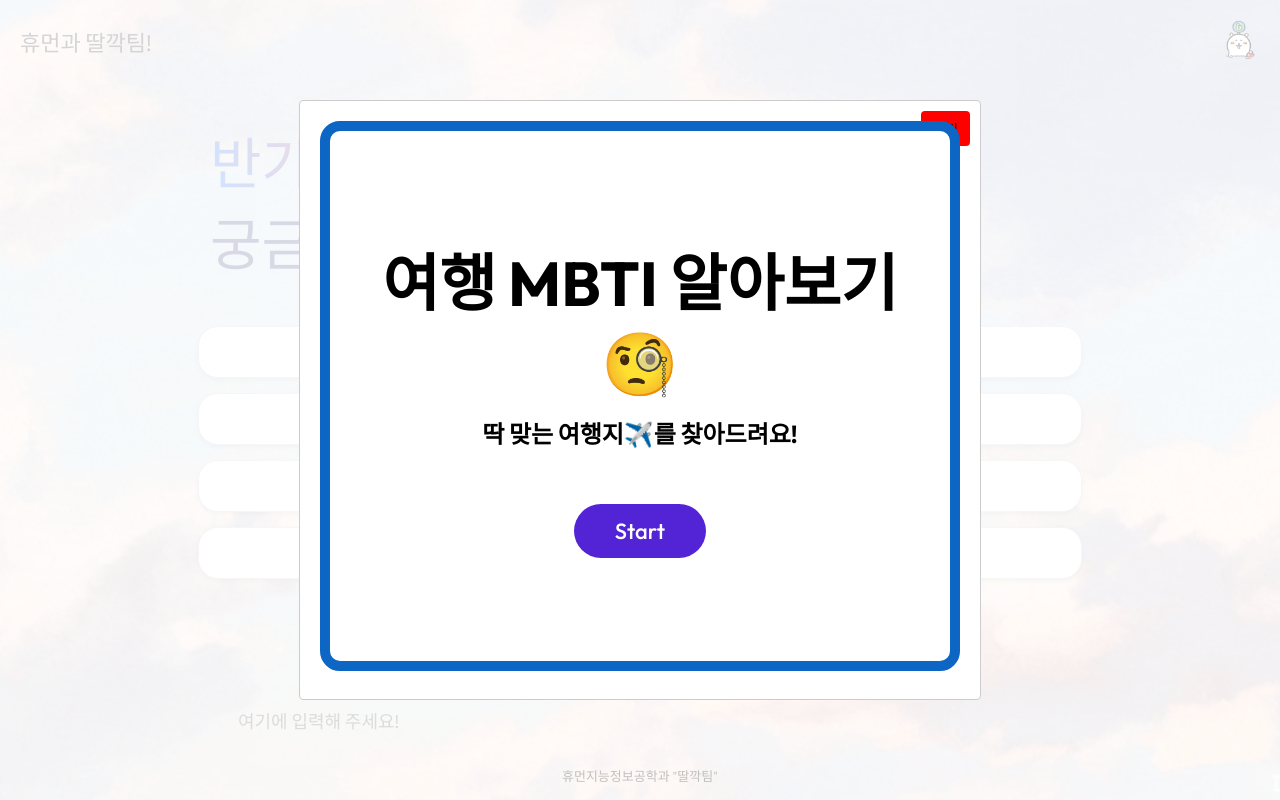
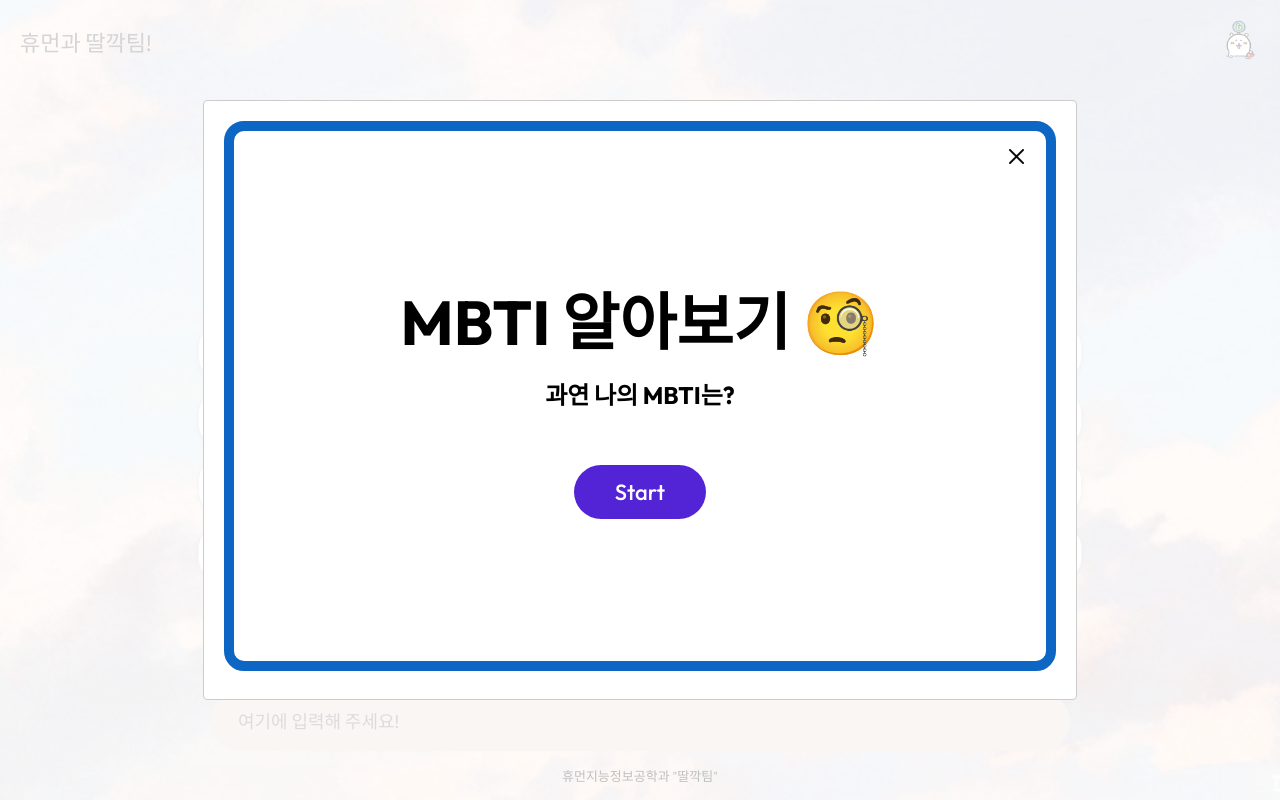
Before and after one commit to KimMinGyu-ay/chat-mbti, a React (Create React App) app: page / in a window 1280 px wide. Both pictures are taken after a click on the button "MBTI를 모른다면 저희가 찾아드릴께요✈️". Built offline with nearby package versions, Linux system fonts and the light colour scheme.

Commit message:
mbti 모달 닫기 버튼 구현 및 아이콘 추가, 폰트 사이즈 변경 로직 추가,

```diff
--- a/src/assets/assets.js
+++ b/src/assets/assets.js
@@ -12,6 +12,7 @@ import youtube_icon from "./youtube_icon.png";
 import message_icon from "./message_icon.png";
 import code_icon from "./code_icon.png";
 import send_icon from "./send_icon.png";
+import close_icon from "./close_icon.png";
 import gemini_icon from "./gemini_icon.png";
 import background_icon from "./background.gif";
 import background2_icon from "./background2.gif";
@@ -34,4 +35,5 @@ export const assets = {
   gemini_icon,
   background_icon,
   background2_icon,
+  close_icon,
 };
--- a/src/assets/css/layout.css
+++ b/src/assets/css/layout.css
@@ -65,12 +65,11 @@
   width: 1191px;
 }
 .content {
-  position: relative;
   display: flex;
   flex-direction: column;
   align-items: center;
   justify-content: center;
-  width: 640px;
+  width: 832px;
   height: 550px;
   padding: 40px;
   background-color: #fff;
@@ -81,7 +80,7 @@
 .content__number {
   display: inline-block;
   margin-bottom: 10px;
-  font-size: 60px;
+  font-size: 40px;
   font-weight: 600;
   color: #5324d6;
 }
--- a/src/components/Main/Main.css
+++ b/src/components/Main/Main.css
@@ -94,7 +94,7 @@
   align-items: center;
   justify-content: space-between;
   gap: 20px;
-  background-color: #f0f4f900;
+  background-color: #ecd9d2;
   padding: 10px 20px;
   border-radius: 50px;
 }
@@ -121,9 +121,9 @@
 
 .close-button {
   position: absolute;
-  top: 10px;
-  right: 10px;
-  background-color: red;
+  top: 40px;
+  right: 40px;
+  background-color: white;
   border: none;
   border-radius: 4px;
   padding: 8px 12px;
@@ -153,7 +153,6 @@
 .result::-webkit-scrollbar-thumb {
   background-color: #ff8800; /* 스크롤 바의 색상 */
 }
-
 
 .result-title {
   margin: 40px 0px;
--- a/src/components/Main/Main.js
+++ b/src/components/Main/Main.js
@@ -5,8 +5,8 @@ import "./Main.css";
 import { assets } from "../../assets/assets";
 import { Context } from "../../context/Context";
 
-import Card from "./Card"
-import Chat from "../Chat/Chat"
+import Card from "./Card";
+import Chat from "../Chat/Chat";
 import Survey from "../Survey/Survey";
 import InputMessage from "./InputMessage";
 
@@ -21,7 +21,7 @@ const Main = () => {
     input,
     message,
     setShowResult,
-    setMessage
+    setMessage,
   } = useContext(Context);
   const [modalIsOpen, setModalIsOpen] = useState(false);
 
@@ -42,12 +42,12 @@ const Main = () => {
   const clickInput = (text) => {
     setInput(text);
     onSent(text);
-  }
+  };
 
   const home = () => {
     setShowResult(false);
     setMessage("");
-  }
+  };
   return (
     <div
       className="main"
@@ -63,15 +63,14 @@ const Main = () => {
       </div>
       <div className="main-container">
         {!showResult ? (
-          <Card
-            openModal={openModal}
-            clickInput={clickInput} />
+          <Card openModal={openModal} clickInput={clickInput} />
         ) : (
           <Chat
             recentPrompt={recentPrompt}
             resultData={resultData}
             message={message}
-            loading={loading}/>
+            loading={loading}
+          />
         )}
 
         <div className="main-bottom">
@@ -104,7 +103,7 @@ const Main = () => {
       >
         <div className="modal-content">
           <button className="close-button" onClick={closeModal}>
-            닫기
+            <img src={assets.close_icon} alt="Close Icon" />
           </button>
           <Survey />
         </div>
--- a/src/components/Survey/Questions.js
+++ b/src/components/Survey/Questions.js
@@ -3,6 +3,7 @@ import data from "./constant";
 
 // 0 ~ 1은 두번째, 2~3은 첫번째
 const { questionsList } = data;
+
 const Questions = (props) => {
   const { q, setQ, count, setCount } = props;
   let select_q = 0;
@@ -41,11 +42,19 @@ const Questions = (props) => {
       </div>
     );
   }
+
+  const questionText = questionsList[q][0];
+  const isLongText = questionText.length >= 20;
+
+  const spanStyle = {
+    fontSize: isLongText ? "30px" : "40px",
+  };
+
   return (
     <div>
       <main className="content">
-        <span className="content__number">
-          Q{q}. {questionsList[q][0]}
+        <span className="content__number" style={spanStyle}>
+          Q{q}. {questionText}
         </span>
         <ul className="content__list">
           {questionsList[q].slice(1, 3).map((question, index) => (
--- a/src/components/Survey/Welcome.js
+++ b/src/components/Survey/Welcome.js
@@ -9,8 +9,8 @@ const Welcome = (props) => {
 
   return (
     <main className="content">
-      <h1 className="content__title">여행 MBTI 알아보기 🧐 </h1>
-      <h2 className="content__sub-title">딱 맞는 여행지✈️를 찾아드려요! </h2>
+      <h1 className="content__title">MBTI 알아보기 🧐 </h1>
+      <h2 className="content__sub-title">과연 나의 MBTI는? </h2>
       <button
         className="content__link btn btn--s btn--primary"
         onClick={(e) => stepToQuestion()}
```
Also changed, not shown: src/assets/close_icon.png (added).
